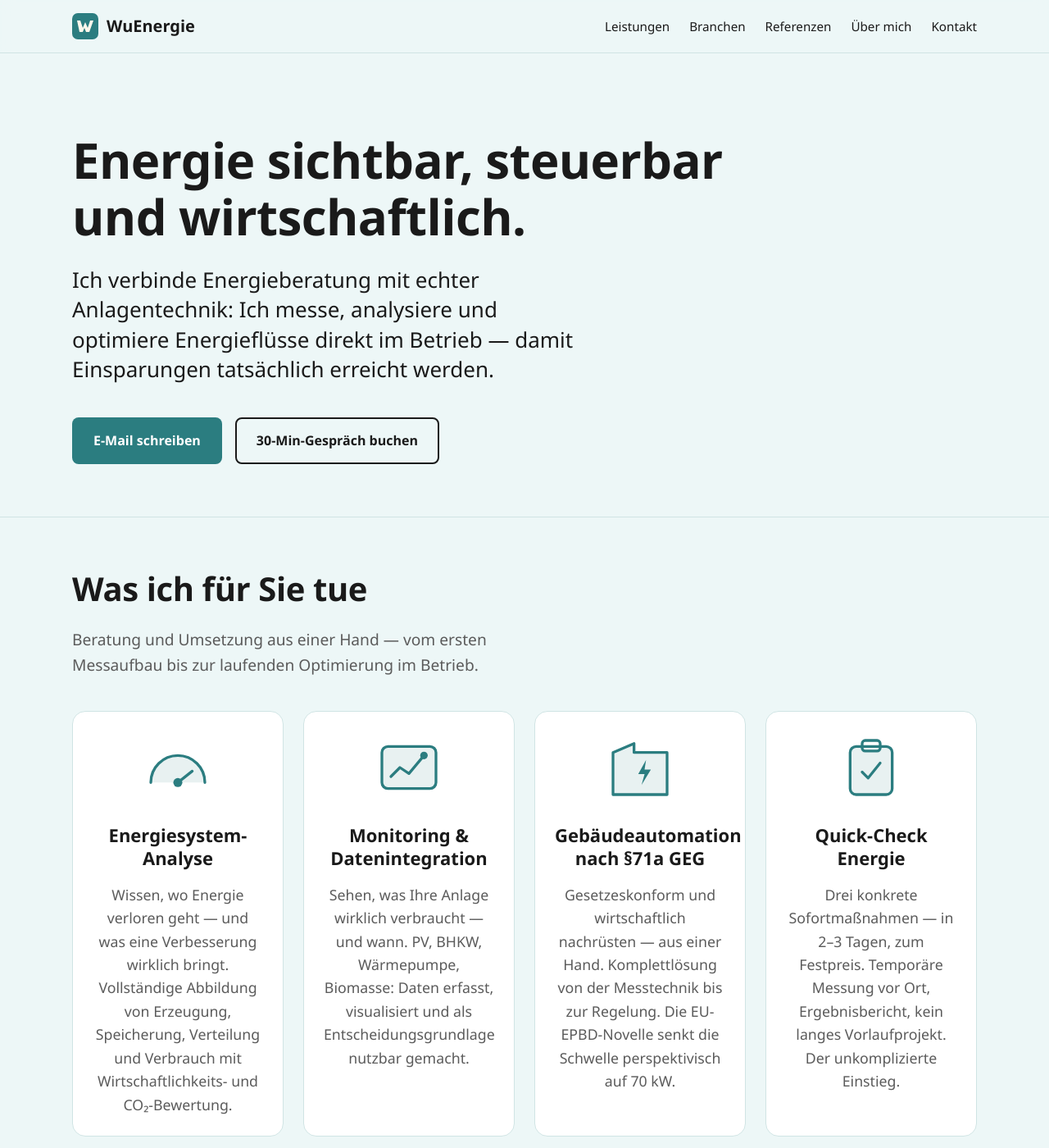
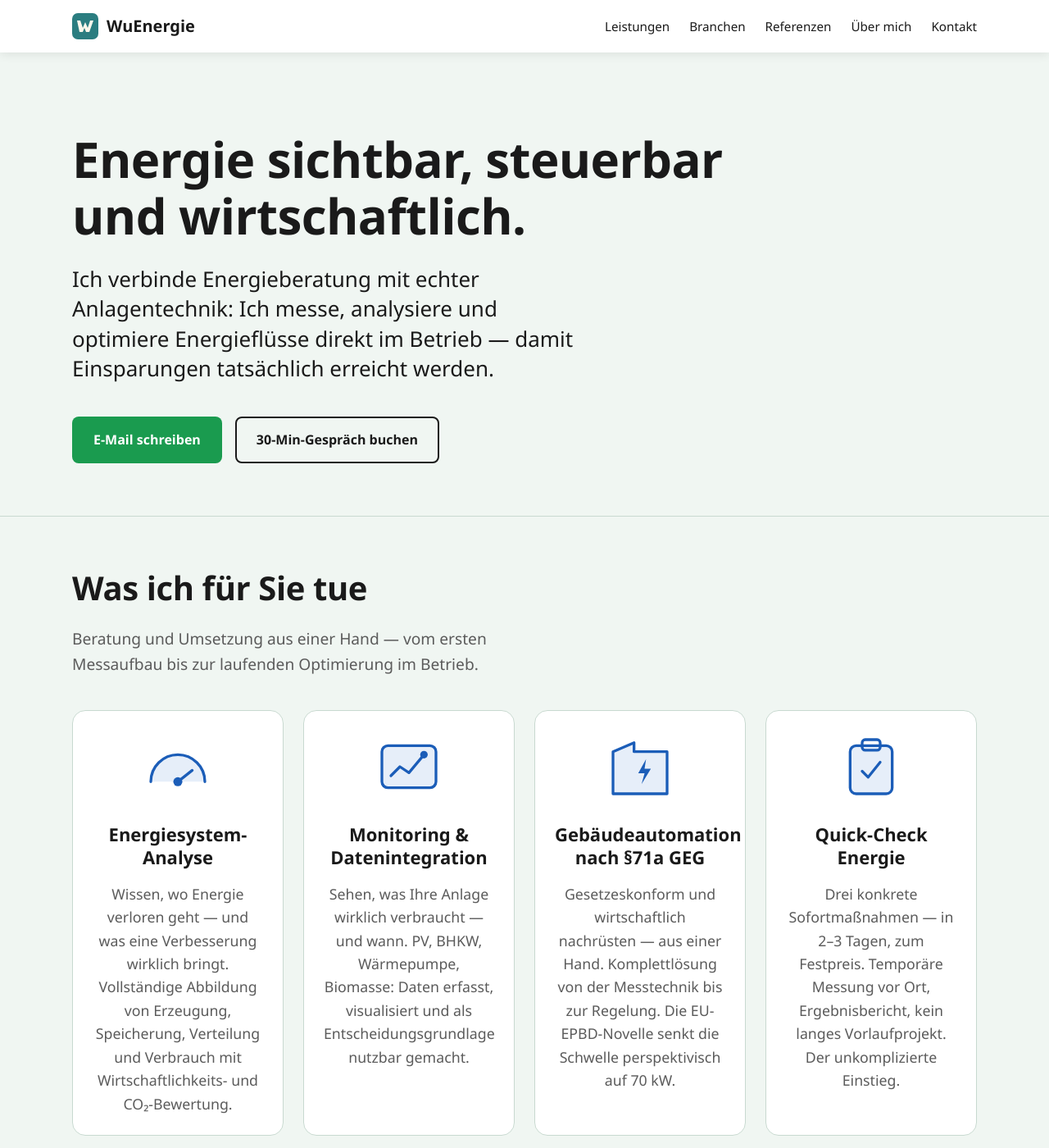
Before and after one commit to wuenergie/wuenergie-site, a Jekyll site: the page built from index.md, in a window 1280 px wide and 1400 px high. Shown: the whole window at 82% size. Built offline with Jekyll 4.4.1, drawn with Linux system fonts in a browser that asks for light colours.

Commit message:
Design: Farbpalette Grün/Blau, Menüleiste abgesetzt
Teal aufgeteilt in kräftiges Grün (#1A9B4F, Aktionen/CTAs) und
kräftiges Blau (#1B5DB8, Links/Icons/Badges) — zu je gleichem Anteil.
Header jetzt weiß mit Schatten statt transparentem Seitenhintergrund.

Co-Authored-By: Claude Sonnet 4.6 <noreply@anthropic.com>

```diff
--- a/_data/site.yml
+++ b/_data/site.yml
@@ -19,7 +19,7 @@ ust_idnr: DE231784739
 booking_url: https://app.cal.eu/joerg-wuennenberg/30min
 
 # Visuelle Identität (zentrale Quelle — wird in head.html / manifest referenziert)
-theme_color: "#2B7D80"
+theme_color: "#1A9B4F"
 og_image: /assets/og-image.png
 apple_touch_icon: /assets/apple-touch-icon.png
 
--- a/assets/css/style.css
+++ b/assets/css/style.css
@@ -1,12 +1,15 @@
 :root {
-  --c-accent: #2B7D80;
-  --c-accent-dark: #1F5A5C;
-  --c-accent-soft: #E8F1F1;
-  --c-bg: #EDF7F7;
+  --c-accent: #1A9B4F;
+  --c-accent-dark: #147840;
+  --c-accent-soft: #E3F5EB;
+  --c-blue: #1B5DB8;
+  --c-blue-dark: #154BA0;
+  --c-blue-soft: #E6EEF9;
+  --c-bg: #F0F6F2;
   --c-surface: #FFFFFF;
   --c-ink: #1A1A1A;
   --c-muted: #5B5B5B;
-  --c-border: #D0E4E4;
+  --c-border: #C8D9D0;
 
   --font-sans: "Aptos", "Seravek", "Segoe UI Variable Text", "Segoe UI", Inter, system-ui, -apple-system, "Helvetica Neue", sans-serif;
   --font-display: "Aptos Display", "Aptos", "Seravek", "Segoe UI Variable Display", "Segoe UI", Inter, system-ui, -apple-system, "Helvetica Neue", sans-serif;
@@ -61,11 +64,11 @@ h3 {
 }
 
 p { margin: 0 0 var(--space-md); max-width: 65ch; text-wrap: pretty; }
-a { color: var(--c-accent-dark); text-underline-offset: 3px; }
-a:hover { color: var(--c-accent); }
+a { color: var(--c-blue-dark); text-underline-offset: 3px; }
+a:hover { color: var(--c-blue); }
 
 :focus-visible {
-  outline: 2px solid var(--c-accent);
+  outline: 2px solid var(--c-blue);
   outline-offset: 3px;
   border-radius: 2px;
 }
@@ -101,13 +104,11 @@ a:hover { color: var(--c-accent); }
 
 /* Header */
 .site-header {
-  border-bottom: 1px solid var(--c-border);
-  background: rgba(237, 247, 247, 0.85);
+  background: #FFFFFF;
+  box-shadow: 0 2px 12px rgba(0, 0, 0, 0.09);
   position: sticky;
   top: 0;
   z-index: 10;
-  backdrop-filter: blur(8px);
-  -webkit-backdrop-filter: blur(8px);
 }
 .header-inner {
   display: flex;
@@ -139,7 +140,7 @@ a:hover { color: var(--c-accent); }
   font-weight: 500;
   font-size: 0.95rem;
 }
-.site-nav a:hover { color: var(--c-accent); }
+.site-nav a:hover { color: var(--c-blue); }
 @media (max-width: 640px) {
   html { scroll-padding-top: 6.5rem; }
   .header-inner {
@@ -242,7 +243,7 @@ section + section { border-top: 1px solid var(--c-border); }
 }
 .card:hover {
   transform: translateY(-5px);
-  box-shadow: 0 10px 30px rgba(43, 125, 128, 0.14);
+  box-shadow: 0 10px 30px rgba(27, 93, 184, 0.15);
 }
 .card h3 { margin-top: 0; }
 .card p { margin-bottom: 0; color: var(--c-muted); }
@@ -261,15 +262,15 @@ section + section { border-top: 1px solid var(--c-border); }
   display: block;
   margin: 0 auto var(--space-md);
 }
-.card-icon-bg { fill: var(--c-accent-soft); }
+.card-icon-bg { fill: var(--c-blue-soft); }
 .card-icon-fg {
   fill: none;
-  stroke: var(--c-accent);
+  stroke: var(--c-blue);
   stroke-width: 0.9;
   stroke-linecap: round;
   stroke-linejoin: round;
 }
-.card-icon-dot { fill: var(--c-accent); }
+.card-icon-dot { fill: var(--c-blue); }
 
 /* Referenzen-Liste */
 .ref-list {
@@ -291,7 +292,7 @@ section + section { border-top: 1px solid var(--c-border); }
 }
 .ref-name { font-weight: 600; }
 .ref-cat {
-  color: var(--c-accent-dark);
+  color: var(--c-blue-dark);
   font-size: 0.875rem;
   white-space: nowrap;
   font-weight: 500;
@@ -338,9 +339,9 @@ section + section { border-top: 1px solid var(--c-border); }
 }
 .badges li a {
   display: inline-block;
-  background: var(--c-accent-soft);
-  color: var(--c-accent-dark);
-  border: 1px solid var(--c-accent);
+  background: var(--c-blue-soft);
+  color: var(--c-blue-dark);
+  border: 1px solid var(--c-blue);
   padding: 0.4rem 0.875rem;
   border-radius: 999px;
   font-size: 0.9rem;
@@ -348,7 +349,7 @@ section + section { border-top: 1px solid var(--c-border); }
   transition: background 0.15s ease, color 0.15s ease;
 }
 .badges li a:hover {
-  background: var(--c-accent);
+  background: var(--c-blue);
   color: #fff;
 }
 
@@ -441,13 +442,13 @@ section + section { border-top: 1px solid var(--c-border); }
 .landing-hero {
   padding: var(--space-2xl) 0 var(--space-xl);
   background:
-    radial-gradient(ellipse at top left, var(--c-accent-soft) 0%, transparent 55%),
+    radial-gradient(ellipse at top left, var(--c-blue-soft) 0%, transparent 55%),
     var(--c-bg);
 }
 .overline {
   display: inline-block;
   font-size: 0.8rem;
-  color: var(--c-accent-dark);
+  color: var(--c-blue-dark);
   font-weight: 700;
   letter-spacing: 0.12em;
   text-transform: uppercase;
@@ -517,7 +518,7 @@ section + section { border-top: 1px solid var(--c-border); }
   font-weight: 700;
   letter-spacing: 0.12em;
   text-transform: uppercase;
-  color: var(--c-accent);
+  color: #5ECC85;
   margin-bottom: var(--space-md);
 }
 .roi-stats {
```
